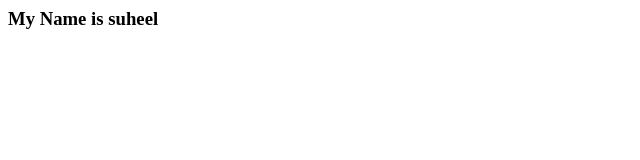
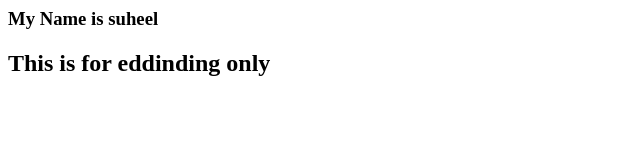
Before and after one commit to SusheelManit/My_Practice_Program, a plain HTML site: page index.html in a window 1280 px wide. Shown: the whole page, without its empty margins (0-640 px from the left). Drawn offline with Linux system fonts and the light colour scheme.

Commit message:
Update index.html
here i'm add <h2> tag

```diff
--- a/index.html
+++ b/index.html
@@ -4,5 +4,6 @@
     </head>
     <body>
     <h3> My Name is suheel </h3>
+      <h2> This is for eddinding only</h2>
     </body>
     </html>
```
